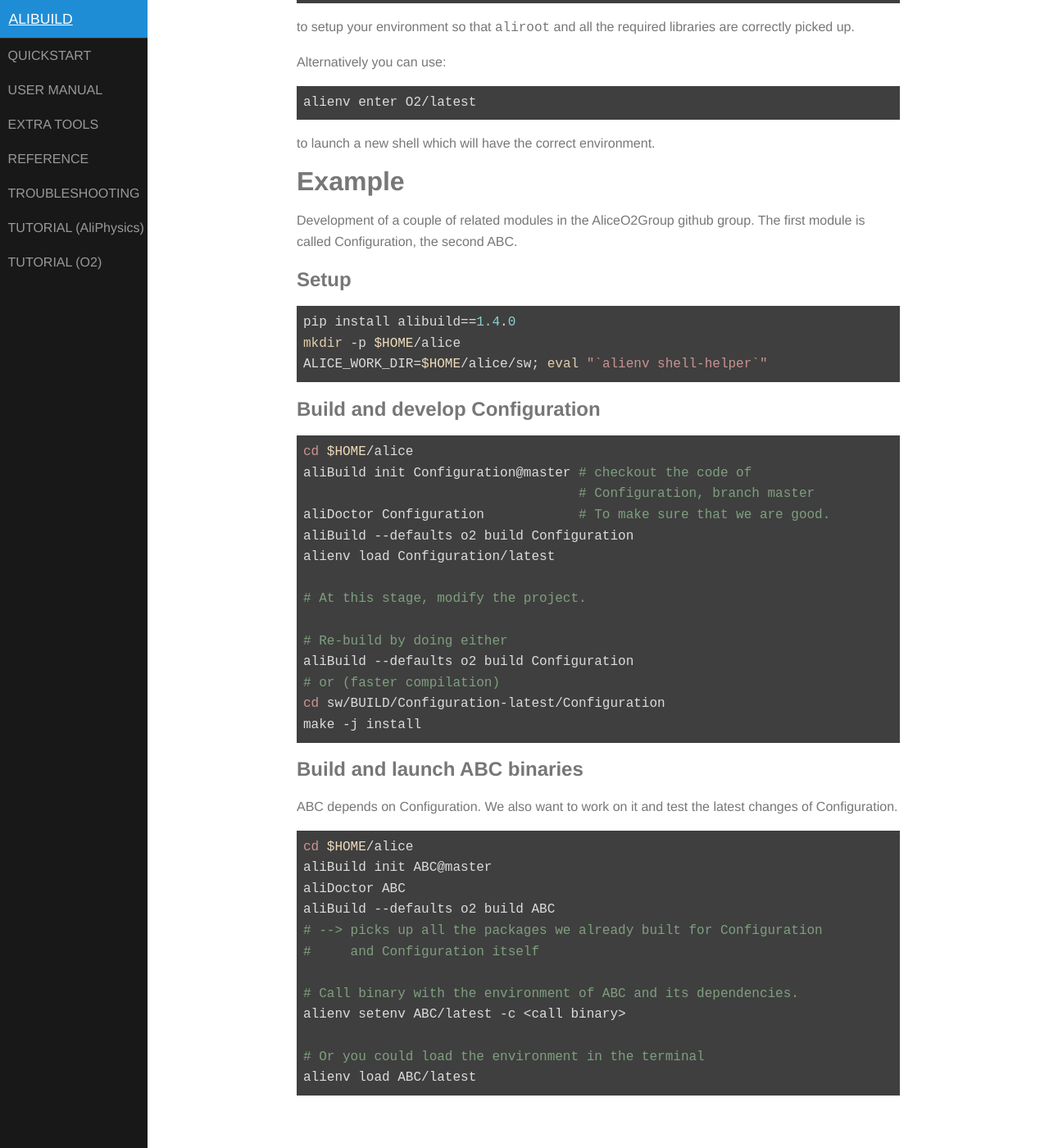
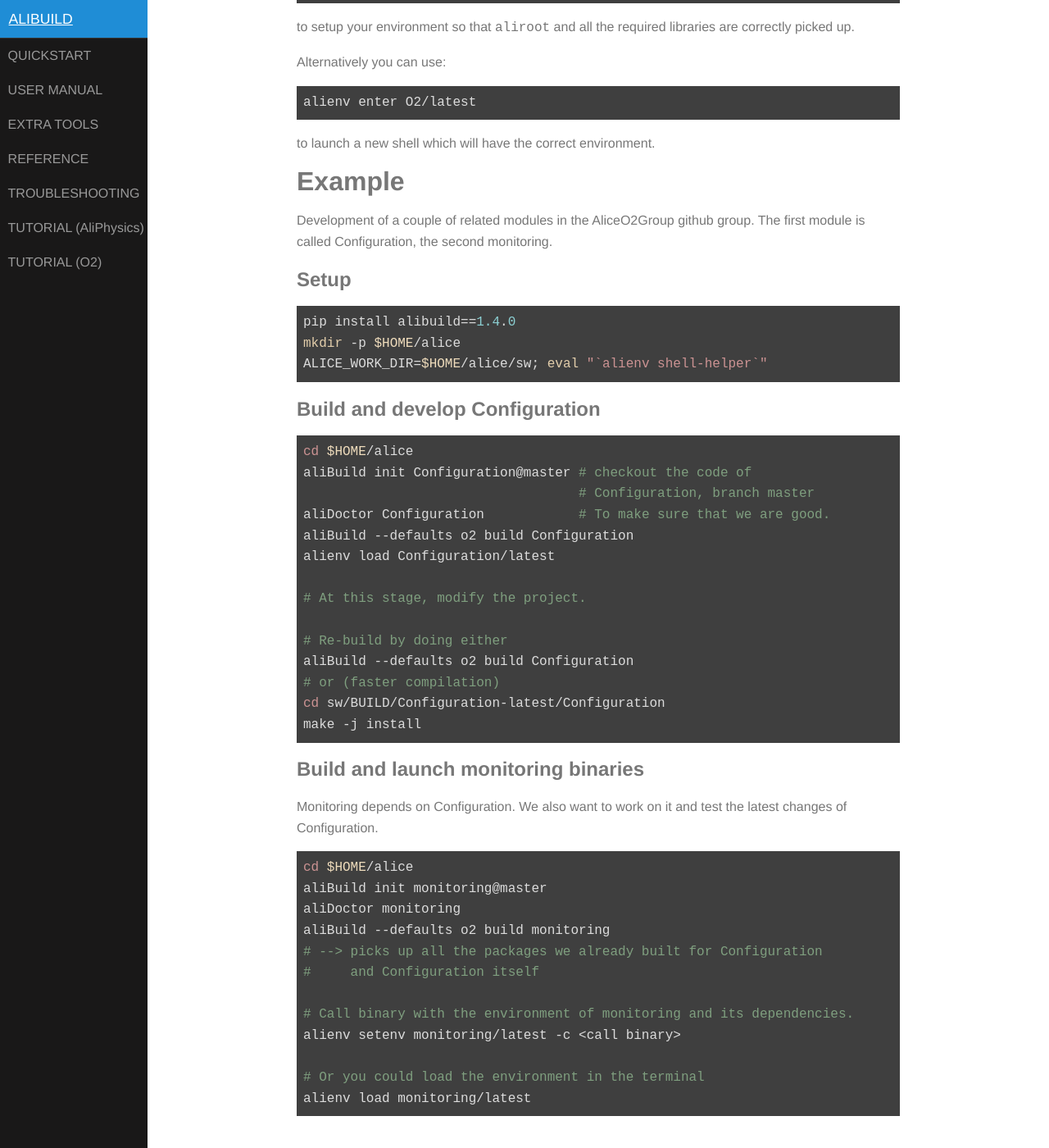
Before and after one commit to alisw/alibuild, a Jekyll site: the page built from docs/o2-tutorial.markdown, in a window 1280 px wide and 1400 px high, scrolled down 3606 px. Shown: the whole window at 82% size. Built offline with Jekyll 4.4.1, drawn with Linux system fonts in a browser that asks for light colours.

Commit message:
Fix o2 tutorial
- alibuild version
- real-world package instead of "ABC"

```diff
--- a/docs/o2-tutorial.markdown
+++ b/docs/o2-tutorial.markdown
@@ -181,7 +181,7 @@ to launch a new shell which will have the correct environment.
 
 # Example
 Development of a couple of related modules in the AliceO2Group github
-group. The first module is called Configuration, the second ABC.
+group. The first module is called Configuration, the second monitoring.
 
 ## Setup
     pip install alibuild==1.4.0
@@ -204,20 +204,20 @@ group. The first module is called Configuration, the second ABC.
     cd sw/BUILD/Configuration-latest/Configuration
     make -j install
 
-## Build and launch ABC binaries
+## Build and launch monitoring binaries
 
-ABC depends on Configuration. We also want to work on it and test the
+Monitoring depends on Configuration. We also want to work on it and test the
 latest changes of Configuration.
 
     cd $HOME/alice
-    aliBuild init ABC@master
-    aliDoctor ABC
-    aliBuild --defaults o2 build ABC
+    aliBuild init monitoring@master
+    aliDoctor monitoring
+    aliBuild --defaults o2 build monitoring
     # --> picks up all the packages we already built for Configuration
     #     and Configuration itself
 
-    # Call binary with the environment of ABC and its dependencies.
-    alienv setenv ABC/latest -c <call binary>
+    # Call binary with the environment of monitoring and its dependencies.
+    alienv setenv monitoring/latest -c <call binary>
 
     # Or you could load the environment in the terminal
-    alienv load ABC/latest
+    alienv load monitoring/latest
```
Also changed, not shown: other parts of docs/o2-tutorial.markdown (+2 -2 lines).
